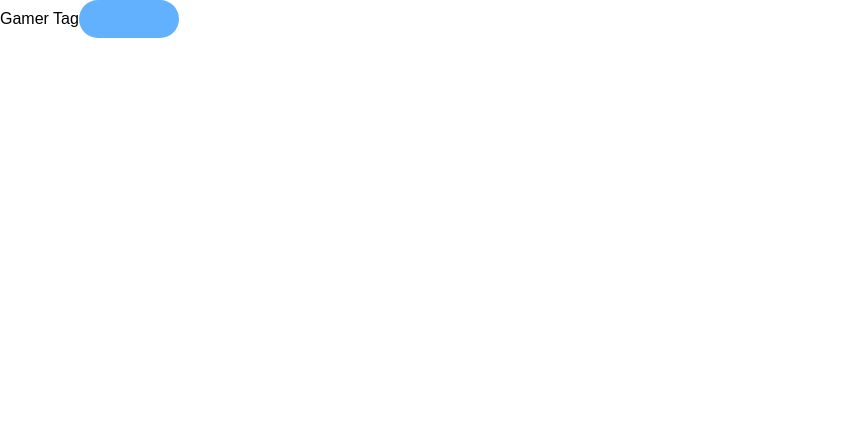
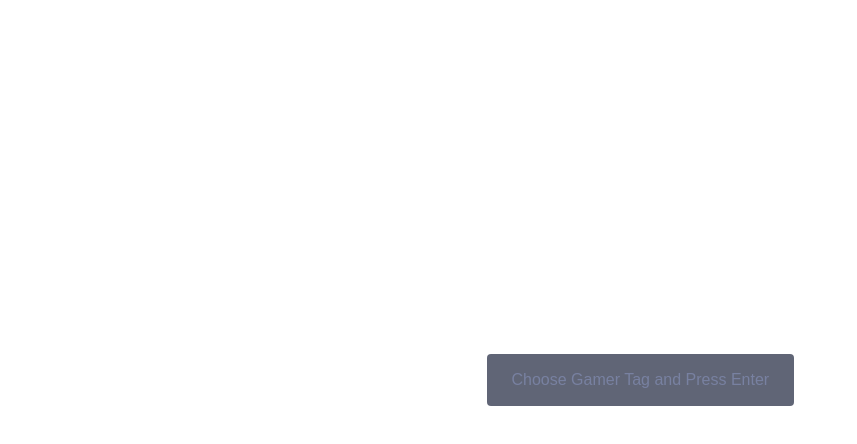
Before and after one commit to peter-traversa/mod4-project-salty-slugs, a React (Create React App) app in the folder salty-slugs-frontend/salty-slugs/: page / in a window 1280 px wide. Shown: the top 444 px of the page, without its empty margins (0-857 px from the left). Built offline with nearby package versions, Linux system fonts and the light colour scheme.

Commit message:
form unmounts on submit

```diff
--- a/salty-slugs-frontend/salty-slugs/src/App.css
+++ b/salty-slugs-frontend/salty-slugs/src/App.css
@@ -1,5 +1,6 @@
 .App {
   text-align: center;
+  border: 2px solid red;
 }
 
 .App-logo {
--- a/salty-slugs-frontend/salty-slugs/src/App.js
+++ b/salty-slugs-frontend/salty-slugs/src/App.js
@@ -1,9 +1,19 @@
 import React, { Component } from 'react';
 import './App.css';
 import Form from './Form';
-// import styled from 'styled-components';
+import styled from 'styled-components';
 
 class App extends Component {
+
+  state = {
+    active: true
+  }
+
+  removeForm = () => {
+    this.setState({
+      active: false
+    })
+  }
 
   persistUser = (username) => {
     fetch('http://localhost:3000/api/v1/users', {
@@ -19,9 +29,11 @@ class App extends Component {
   }
 
   render() {
-    return (
-        < Form persistUser={this.persistUser}/>
-    );
+      if(this.state.active) {
+          return < Form persistUser={this.persistUser} removeForm={this.removeForm}/>
+      } else {
+        return null
+      }
   }
 }
 
--- a/salty-slugs-frontend/salty-slugs/src/Form.js
+++ b/salty-slugs-frontend/salty-slugs/src/Form.js
@@ -1,24 +1,44 @@
 import React from 'react'
 import styled from 'styled-components';
 
+const StyledForm = styled.form`
+  display: flex;
+  justify-content: center;
+  align-items: center;
+  width: 100vw;
+  height: 100vh;
+`
+
 const Input = styled.input`
-  border: 1px;
-  border-radius: 20px;
-  font-size: 16px;
-  padding: 10px;
-  opacity: 0.7;
-  width: 80px;
-  background-color: DodgerBlue;
-  transition: all .5s;
+    width: 280px;
+    height: 50px;
+    background: rgba(57, 63, 84, 0.8);
+    border: none;
+    font-size: 12pt;
+    color: #7881A1
+    padding-left: 25px;
+    margin-bottom: 40px;
+    transition: all .5s;
 
-  :focus { outline: none;
-          width: 150px; }
+    border-radius: 4px;
+    :focus {
+      width: 300px;
+      outline: none;
+      color: #BFD2FF;
+    }
+
 `
 
 class Form extends React.Component {
 
   state = {
-    username: ''
+    username: 'Choose Gamer Tag and Press Enter'
+  }
+
+  handleResetInput = () => {
+    this.setState({
+      username: ''
+    })
   }
 
   handleChange = (event) => {
@@ -30,14 +50,15 @@ class Form extends React.Component {
   handleSubmit = (event) => {
     event.preventDefault();
     this.props.persistUser(this.state.username)
+    this.handleResetInput();
+    this.props.removeForm();
   }
 
   render(){
     return(
-      <form onSubmit={this.handleSubmit}>
-        <label>Gamer Tag</label>
-        <Input onChange={this.handleChange} type='text' value={this.state.username} />
-      </form>
+      <StyledForm onSubmit={this.handleSubmit}>
+        <Input placeholder="Choose Gamer Tag and Press Enter" onClick={this.handleResetInput} onChange={this.handleChange} type='text' value={this.state.username} />
+      </ StyledForm>
     )
   }
 
```
